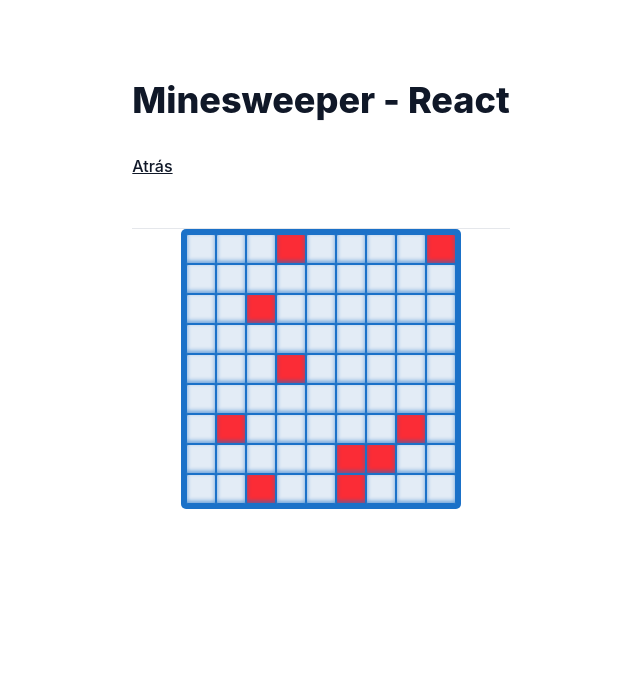
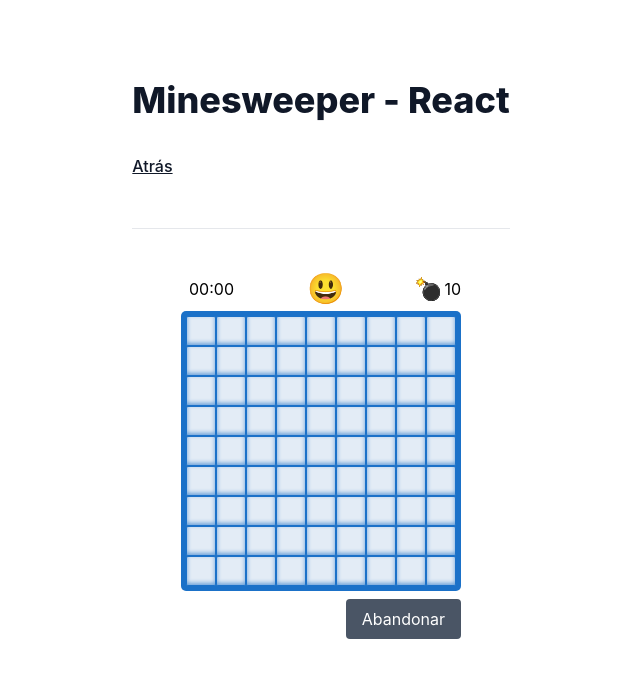
Before and after one commit to eduard02-coder/minesweeper-react, a React (Vite) app: page /game in a window 1280 px wide. Both pictures are taken after a click on the button "EMPEZAR". Shown: the top 678 px of the page, without its empty margins (319-959 px from the left). Built offline with nearby package versions, Linux system fonts and the light colour scheme.

Commit message:
game ready

```diff
--- a/src/components/components/Minesweeper/Minesweeper.jsx
+++ b/src/components/components/Minesweeper/Minesweeper.jsx
@@ -8,7 +8,7 @@ function Minesweeper() {
   if (!selectedSettings.ready) {
     return <Settings selectFunc={setSelectedSettings} />;
   }
-  return <Game settings={selectedSettings} />;
+  return <Game settings={selectedSettings} setSettings={setSelectedSettings} />;
 }
 
 export default Minesweeper;
--- a/src/components/components/Minesweeper/gamePage/Board.jsx
+++ b/src/components/components/Minesweeper/gamePage/Board.jsx
@@ -1,17 +1,36 @@
 import redFlagSvg from '../../../../assets/img/red-flag.svg';
 import mineSvg from '../../../../assets/img/mine.svg';
+import { useState, useEffect } from 'react';
 
-function Board({ tiles, rows, cols, tileSetter }) {
+function Board({
+  tiles,
+  rows,
+  cols,
+  tileSetter,
+  gameState,
+  setGameState,
+  flags,
+  setFlags,
+}) {
+  if (gameState === 'abort') return;
+
   const tileBaseStyle =
     'border-[#1b71c8] border rounded-xs shadow-[inset_0_-2px_4px_#1b71c89c] cursor-pointer flex justify-center items-center';
 
-  const loosing = () => {};
+  const [remainingMines, setRemainingMines] = useState(flags);
+
+  useEffect(() => {
+    if (remainingMines === 0) {
+      setGameState('win');
+    }
+  }, [remainingMines]);
 
   const displayArray = tiles.map((elem, index) => {
     let tileVariableStyle = '';
     let minesAround = '';
     let redFlagImgProps = 'hidden';
     let mineImgProps = 'hidden';
+    let minesAroundProps = '';
 
     if (!elem.open) {
       tileVariableStyle = 'bg-[#e3ecf6]';
@@ -19,6 +38,48 @@ function Board({ tiles, rows, cols, tileSetter }) {
       tileVariableStyle = 'bg-[#e3ecf630]';
       if (elem.minesAround) {
         minesAround = elem.minesAround;
+
+        switch (elem.minesAround) {
+          case 1:
+            minesAroundProps = 'text-[#fffefe]';
+
+            break;
+
+          case 2:
+            minesAroundProps = 'text-[#6ce307]';
+
+            break;
+
+          case 3:
+            minesAroundProps = 'text-[#fe087d]';
+
+            break;
+
+          case 4:
+            minesAroundProps = 'text-[#d0a510]';
+
+            break;
+
+          case 5:
+            minesAroundProps = 'text-[#ff7788]';
+
+            break;
+
+          case 6:
+            minesAroundProps = 'text-[#66cccc]';
+
+            break;
+
+          case 7:
+            minesAroundProps = 'text-[#4f0404]';
+
+            break;
+
+          case 8:
+            minesAroundProps = 'text-[#132603]';
+
+            break;
+        }
       }
 
       if (elem.mined) {
@@ -30,37 +91,60 @@ function Board({ tiles, rows, cols, tileSetter }) {
       redFlagImgProps = 'block';
     }
 
-    if (elem.mined) {
-      tileVariableStyle = 'bg-red-500';
+    // if (elem.mined) {
+    //   tileVariableStyle = 'bg-black';
+    // }
+
+    const leftClickHandle = (tile, newTiles) => {
+      if (tile.open || tile.flagged) {
+        return;
       }
 
-    const leftClickHandle = (tile) => {
+      tile.open = true;
+
       if (tile.mined) {
-        loosing();
-      }
-
-      if (!tile.open) {
-        if (!tile.flagged) {
-          tile.open = true;
-        }
+        setGameState('loss');
+        newTiles.forEach((t) => {
+          if (t.mined && !t.flagged) t.open = true;
+        });
       }
 
       if (!tile.minesAround && !tile.mined) {
-        tile.tilesAround.forEach((elemAr) => {
-          if (!elemAr.mined) {
-            if (!elemAr.open) {
-              if (!elemAr.flagged) {
-                leftClickHandle(elemAr);
-              }
-            }
+        tile.tilesAround.forEach((t) => {
+          if (!t.mined && !t.open && !t.flagged) {
+            leftClickHandle(t);
           }
         });
       }
     };
 
     const rightClickHandle = (tile) => {
-      if (!tile.open) {
-        tile.flagged = !tile.flagged;
+      if (tile.open) return;
+
+      const plantFlag = () => {
+        tile.flagged = true;
+        setFlags(flags - 1);
+
+        if (tile.mined) {
+          setRemainingMines(remainingMines - 1);
+        }
+      };
+
+      const removeFlag = () => {
+        tile.flagged = false;
+        setFlags(flags + 1);
+
+        if (tile.mined) {
+          setRemainingMines(remainingMines + 1);
+        }
+      };
+
+      if (!tile.flagged) {
+        if (flags) {
+          plantFlag();
+        }
+      } else {
+        removeFlag();
       }
     };
 
@@ -68,19 +152,38 @@ function Board({ tiles, rows, cols, tileSetter }) {
       <div
         className={`${tileBaseStyle} ${tileVariableStyle}`}
         onClick={() => {
+          let effectiveGameState = gameState;
+
+          if (gameState === 'waiting') {
+            setGameState('playing');
+            effectiveGameState = 'playing';
+          }
+
+          if (effectiveGameState === 'playing') {
             const newTiles = structuredClone(tiles);
-          leftClickHandle(newTiles[index]);
+            leftClickHandle(newTiles[index], newTiles);
             tileSetter(newTiles);
+          }
         }}
         onContextMenu={(e) => {
           e.preventDefault();
+
+          let effectiveGameState = gameState;
+
+          if (gameState === 'waiting') {
+            setGameState('playing');
+            effectiveGameState = 'playing';
+          }
+
+          if (effectiveGameState === 'playing') {
             const newTiles = structuredClone(tiles);
             rightClickHandle(newTiles[index]);
             tileSetter(newTiles);
+          }
         }}
         key={index}
       >
-        <p>{minesAround}</p>
+        <p className={`font-bold ${minesAroundProps}`}>{minesAround}</p>
         <img
           className={`w-4.25 ${redFlagImgProps}`}
           src={redFlagSvg}
@@ -92,6 +195,7 @@ function Board({ tiles, rows, cols, tileSetter }) {
   });
 
   return (
+    <>
       <div
         className="bg-[#1b71c8] p-1.25 rounded-[5px] grid"
         style={{
@@ -101,6 +205,7 @@ function Board({ tiles, rows, cols, tileSetter }) {
       >
         {displayArray}
       </div>
+    </>
   );
 }
 
--- /dev/null
+++ b/src/components/components/Minesweeper/gamePage/BottomBar.jsx
@@ -0,0 +1,33 @@
+import Button from '../../Button';
+
+function BottomBar({ gameState, setGameState }) {
+  let btn1Class = 'invisible';
+  let btn2Text = 'Abandonar';
+
+  if (gameState === 'win' || gameState === 'loss') {
+    btn1Class = 'visible';
+    btn2Text = 'Nueva Partida';
+  }
+
+  return (
+    <div className="flex justify-between mt-2">
+      <Button
+        onClick={() => {
+          setGameState('waiting');
+        }}
+        className={`${btn1Class}`}
+      >
+        Reiniciar
+      </Button>
+      <Button
+        onClick={() => {
+          setGameState('abort');
+        }}
+      >
+        {btn2Text}
+      </Button>
+    </div>
+  );
+}
+
+export default BottomBar;
--- a/src/components/components/Minesweeper/gamePage/Game.jsx
+++ b/src/components/components/Minesweeper/gamePage/Game.jsx
@@ -1,19 +1,46 @@
 import Board from './Board';
 import Tiles from './Tiles';
+import InfoBar from './InfoBar';
+import BottomBar from './BottomBar';
 import { useState, useEffect } from 'react';
 
-function Game({ settings }) {
-  const [tiles, setTiles] = useState(() =>
-    Tiles.create(settings.rows, settings.cols, settings.mines),
+function Game({ settings, setSettings }) {
+  const [gameState, setGameState] = useState('waiting');
+  const [tiles, setTiles] = useState(
+    useState(() => Tiles.create(settings.rows, settings.cols, settings.mines)),
   );
+  const [flags, setFlags] = useState(settings.mines);
+
+  useEffect(() => {
+    if (gameState === 'abort') {
+      setSettings({ ready: false });
+    }
+
+    if (gameState === 'waiting') {
+      setTiles(Tiles.create(settings.rows, settings.cols, settings.mines));
+      setFlags(settings.mines);
+    }
+  }, [gameState]);
 
   return (
+    <>
+      <InfoBar
+        flags={flags}
+        gameState={gameState}
+        setGameState={setGameState}
+      />
       <Board
         tiles={tiles}
         rows={settings.rows}
         cols={settings.cols}
         tileSetter={setTiles}
+        gameState={gameState}
+        setGameState={setGameState}
+        flags={flags}
+        setFlags={setFlags}
       />
+      <BottomBar gameState={gameState} setGameState={setGameState} />
+    </>
   );
 }
 
--- /dev/null
+++ b/src/components/components/Minesweeper/gamePage/InfoBar.jsx
@@ -0,0 +1,62 @@
+import Button from '../../Button';
+import { TimerEngine } from './timerEngine';
+import { useState, useEffect, useRef } from 'react';
+import mineSvg from '../../../../assets/img/mine.svg';
+
+function InfoBar({ flags, gameState, setGameState }) {
+  let emoji = '😃';
+  let titleText = '¡Ganaste!';
+  let titleProp = 'invisible';
+  const [time, setTime] = useState('00:00');
+
+  const timeFormatter = (time) => {
+    const minStr = String(time.min).padStart(2, '0');
+    const secStr = String(time.sec).padStart(2, '0');
+    return `${minStr}:${secStr}`;
+  };
+
+  // --- only one instance of timer
+  const timerRef = useRef(null);
+  if (!timerRef.current) {
+    timerRef.current = new TimerEngine(setTime, timeFormatter);
+  }
+  const timer = timerRef.current;
+
+  useEffect(() => {
+    if (gameState === 'playing') {
+      timer.start();
+    } else {
+      timer.stop();
+    }
+
+    return () => {
+      timer?.stop();
+    };
+  }, [gameState]);
+
+  if (gameState === 'loss') {
+    emoji = '😵';
+    titleProp = 'visible';
+    titleText = '¡Perdiste!';
+  } else if (gameState === 'win') {
+    titleProp = 'visible';
+  }
+
+  return (
+    <>
+      <h2 className={`text-[25px] text-center ${titleProp}`}>{titleText}</h2>
+      <div className="flex flex-row justify-between items-center w-full pl-2">
+        <div>{time}</div>
+        <div className="text-[30px]">{emoji}</div>
+        <div>
+          <p className="flex items-center gap-1">
+            <img className="w-6" src={mineSvg} alt="mine" />
+            {flags}
+          </p>
+        </div>
+      </div>
+    </>
+  );
+}
+
+export default InfoBar;
--- /dev/null
+++ b/src/components/components/Minesweeper/gamePage/timerEngine.ts
@@ -0,0 +1,79 @@
+interface Time {
+  min: number;
+  sec: number;
+  cs: number;
+}
+
+class TimerEngine {
+  #time: Time;
+  #count!: ReturnType<typeof setInterval>;
+  #isRunning: boolean;
+  #domUpdate: () => void;
+
+  constructor(
+    domHandler = (arg: string) => {},
+    timeStrFormatter = (t: Time) => `${t.min}:${t.sec}:${t.cs}`,
+  ) {
+    this.#isRunning = false;
+
+    this.#time = {
+      min: 0,
+      sec: 0,
+      cs: 0,
+    };
+
+    this.#domUpdate = () => {
+      domHandler(timeStrFormatter(this.#time));
+    };
+  }
+
+  get time() {
+    return this.#time;
+  }
+
+  start(startingTime?: Time) {
+    if (this.#isRunning) {
+      return;
+    }
+
+    this.#isRunning = true;
+
+    if (startingTime) {
+      this.#time = { ...startingTime };
+    }
+
+    let accumulatedMs =
+      (this.#time.min * 60 + this.#time.sec) * 1000 + this.#time.cs * 10;
+
+    const now = performance.now() - accumulatedMs;
+
+    this.#count = setInterval(() => {
+      accumulatedMs = performance.now() - now;
+
+      this.#time.min = Math.floor(accumulatedMs / 60000);
+      this.#time.sec = Math.floor((accumulatedMs % 60000) / 1000);
+      this.#time.cs = Math.floor((accumulatedMs % 1000) / 10);
+
+      this.#domUpdate();
+    }, 10);
+  }
+
+  stop() {
+    if (this.#isRunning) {
+      this.#isRunning = false;
+      clearInterval(this.#count);
+    }
+  }
+
+  reset() {
+    this.stop();
+    this.#time = {
+      min: 0,
+      sec: 0,
+      cs: 0,
+    };
+    this.#domUpdate();
+  }
+}
+
+export { TimerEngine, type Time };
```
Lines whose indentation alone changed are shown as unchanged.
